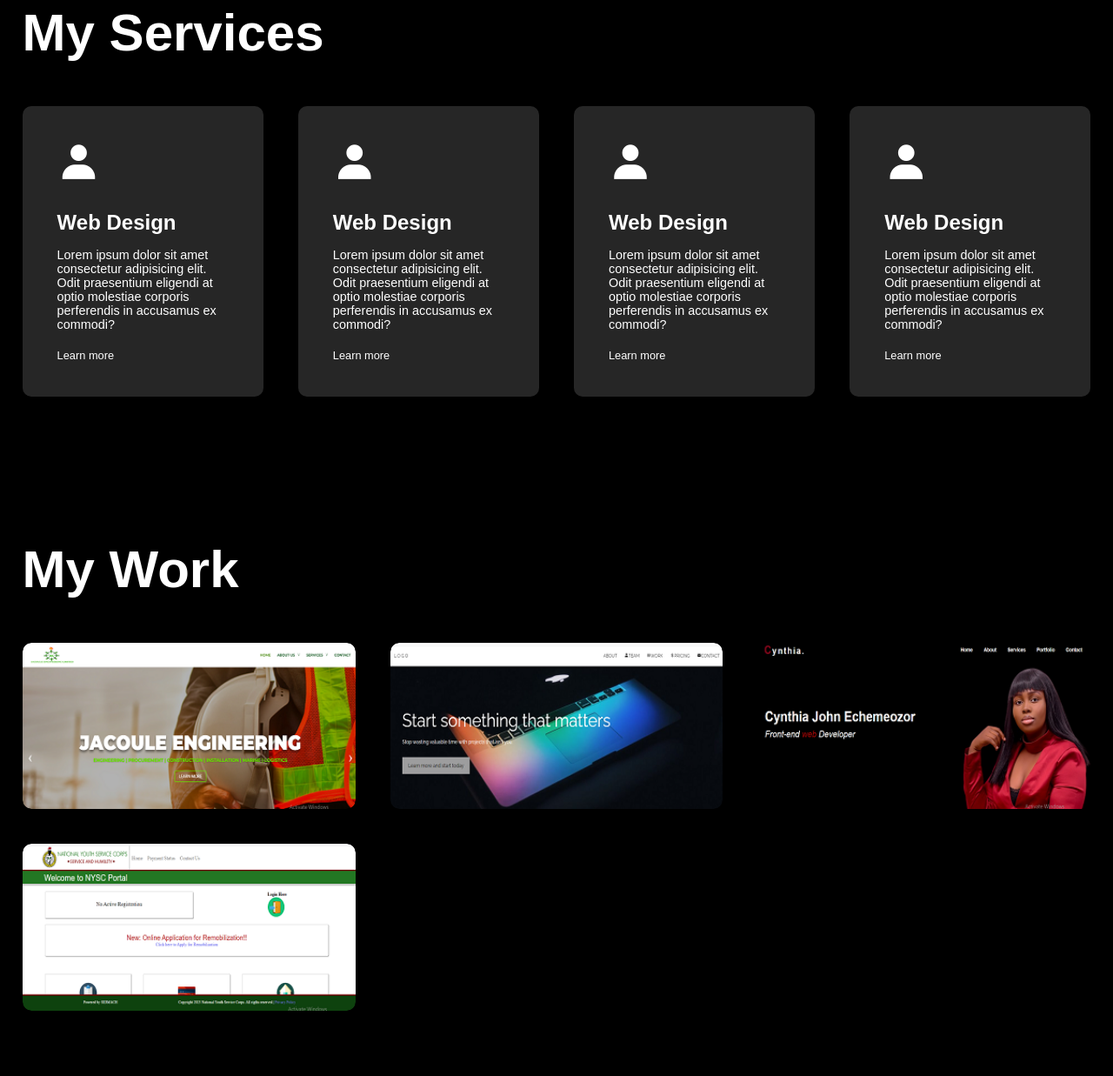
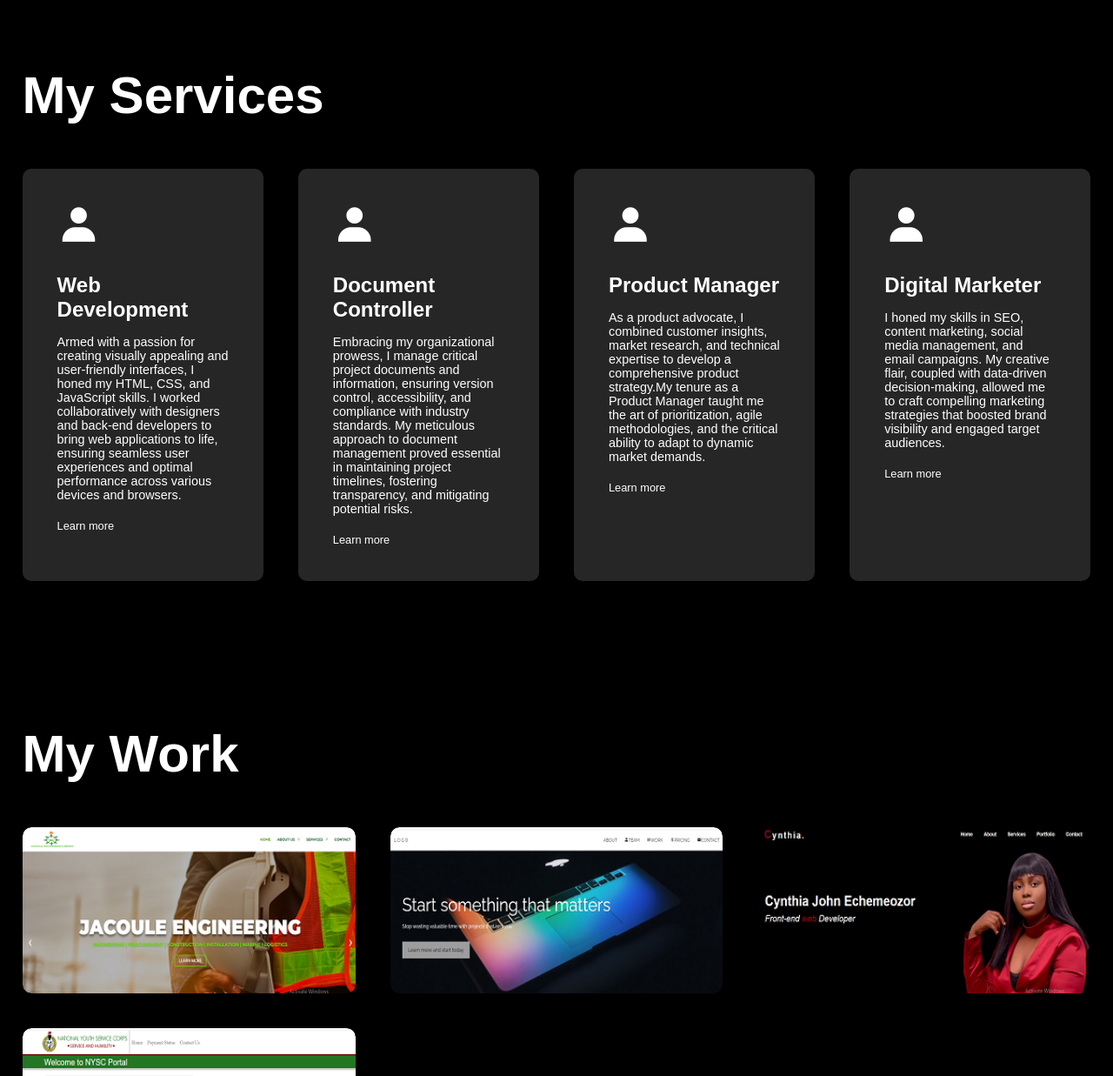
Before and after one commit to CynthiaJohn11/myportfolio, a plain HTML site: page index.html in a window 1280 px wide. Shown: the part 1495-2732 px from the top of the page at 87% size. Drawn offline with nearby package versions, Linux system fonts and the light colour scheme.

Commit message:
Add files via upload

```diff
--- a/index.html
+++ b/index.html
@@ -51,8 +51,12 @@
 
                     <div class="about-col-2">
                         <h1 class="sub-title animate-pulse">About me</h1>
-                        <h3>I am a front-end developer, Document controller, Product manager, Digital Marketer.</h3>
-                        <p>My name is Cynthia John Echemeozor, i am a passionate frontend web developer with a strong love for crafting visually appealing and user-friendly websites. With a solid foundation in HTML, CSS, Bootstrap, JavaScript, and React, I thrive on transforming design concepts into interactive and engaging digital experiences. I'm also passionate about collaborating on exciting projects and helping businesses thrive in the digital landscape. Whether you require a visually stunning website, impeccable document control, product innovation, or digital excellence, I am here to make it happen.</p>
+                        <h3>My name is Cynthia John Echemeozor</h3>
+                        <p>As a seasoned professional adept in the fields of <b>frontend development, document controller, product management, and digital marketer</b>, I boast a wealth of experience spanning several years. My expertise lies in HTML, CSS,  Bootstrap, JavaScript, and React enabling me to craft seamless and user-friendly websites. Moreover, my skills extend to effective <b>document management</b>, ensuring smooth project workflows and compliance.  <br>
+
+                        In <b>product management</b>, I thrive on strategizing and overseeing the entire product lifecycle, from conception to launch. My innate ability to analyze market trends and customer insights enables me to deliver products that truly resonate with the target audience.
+
+                        As a <b>digital marketer</b>, I possess a creative flair and data-driven approach that fuels my success in devising compelling campaigns across various platforms. Proficient in Adobe Photoshop, Illustrator, and Canva, I bring captivating visuals to marketing</p>
 
                         <div class="tab-titles">
                             <p class="tab-links active-link" onclick="opentab('skills')">Skills</p>
@@ -107,29 +111,29 @@
                     <div class="services-list">
                         <div>
                             <i class='bx bxs-user box'></i>
-                            <h2>Web Design</i></h2>
-                            <p>Lorem ipsum dolor sit amet consectetur adipisicing elit. Odit praesentium eligendi at optio molestiae corporis perferendis in accusamus ex commodi?</p>
+                            <h2>Web Development</i></h2>
+                            <p>Armed with a passion for creating visually appealing and user-friendly interfaces, I honed my HTML, CSS, and JavaScript skills. I worked collaboratively with designers and back-end developers to bring web applications to life, ensuring seamless user experiences and optimal performance across various devices and browsers.</p>
                             <a href="">Learn more</a>
                         </div>
 
                         <div>
                             <i class='bx bxs-user box'></i>
-                            <h2>Web Design</i></h2>
-                            <p>Lorem ipsum dolor sit amet consectetur adipisicing elit. Odit praesentium eligendi at optio molestiae corporis perferendis in accusamus ex commodi?</p>
+                            <h2>Document Controller</i></h2>
+                            <p>Embracing my organizational prowess, I manage critical project documents and information, ensuring version control, accessibility, and compliance with industry standards. My meticulous approach to document management proved essential in maintaining project timelines, fostering transparency, and mitigating potential risks.</p>
                             <a href="">Learn more</a>
                         </div>
 
                         <div>
                             <i class='bx bxs-user box'></i>
-                            <h2>Web Design</i></h2>
-                            <p>Lorem ipsum dolor sit amet consectetur adipisicing elit. Odit praesentium eligendi at optio molestiae corporis perferendis in accusamus ex commodi?</p>
+                            <h2>Product Manager</i></h2>
+                            <p>As a product advocate, I combined customer insights, market research, and technical expertise to develop a comprehensive product strategy.My tenure as a Product Manager taught me the art of prioritization, agile methodologies, and the critical ability to adapt to dynamic market demands.</p>
                             <a href="">Learn more</a>
                         </div>
 
                         <div>
                             <i class='bx bxs-user box'></i>
-                            <h2>Web Design</i></h2>
-                            <p>Lorem ipsum dolor sit amet consectetur adipisicing elit. Odit praesentium eligendi at optio molestiae corporis perferendis in accusamus ex commodi?</p>
+                            <h2>Digital Marketer</i></h2>
+                            <p>I honed my skills in SEO, content marketing, social media management, and email campaigns. My creative flair, coupled with data-driven decision-making, allowed me to craft compelling marketing strategies that boosted brand visibility and engaged target audiences.</p>
                             <a href="">Learn more</a>
                         </div>
                     </div>
@@ -145,8 +149,8 @@
                     <div class="work">
                         <img src="images/soft-engineering-site.png">
                         <div class="layer">
-                            <h3>Web Development</h3>
-                            <p>Proficient in HTML, CSS, and JavaScript, I create visually appealing and user-friendly websites. I prioritize responsive design and stay updated on industry trends to deliver exceptional user experiences.</p>
+                            <h3>Engineering Website</h3>
+                            <p>This websites provides comprehensive and innovative solutions, showcasing cutting-edge projects, and fostering a collaborative platform for industry professionals and enthusiasts alike."</p>
                             <a href=""><i class='bx bxs-user box'></i></a>
                         </div>
                     </div>
@@ -154,8 +158,8 @@
                     <div class="work">
                         <img src="images/w3s-worktemplate.png">
                         <div class="layer">
-                            <h3>Web Development</h3>
-                            <p>Proficient in HTML, CSS, and JavaScript, I create visually appealing and user-friendly websites. I prioritize responsive design and stay updated on industry trends to deliver exceptional user experiences.</p>
+                            <h3>Homepage Templates</h3>
+                            <p>The home page template I built offers a captivating and user-friendly design, featuring seamless navigation and engaging visuals to create a compelling online presence for businesses and individuals.</p>
                             <a href=""><i class='bx bxs-user box'></i></a>
                         </div>
                     </div>
@@ -163,8 +167,8 @@
                     <div class="work">
                         <img src="images/portfolio-website.png">
                         <div class="layer">
-                            <h3>Web Development</h3>
-                            <p>Proficient in HTML, CSS, and JavaScript, I create visually appealing and user-friendly websites. I prioritize responsive design and stay updated on industry trends to deliver exceptional user experiences.</p>
+                            <h3>My Portfolio</h3>
+                            <p>"My portfolio showcases a diverse collection of my work, highlighting my expertise, with a focus on creating impactful user experiences and successful project outcomes."</p>
                             <a href=""><i class='bx bxs-user box'></i></a>
                         </div>
                     </div>
@@ -172,8 +176,8 @@
                     <div class="work">
                         <img src="images/Nysc-workclone.png">
                         <div class="layer">
-                            <h3>Web Development</h3>
-                            <p>Proficient in HTML, CSS, and JavaScript, I create visually appealing and user-friendly websites. I prioritize responsive design and stay updated on industry trends to deliver exceptional user experiences.</p>
+                            <h3>NYSC</h3>
+                            <p>Recreated Our NYSC website  which serves as an official platform providing essential information, updates, and resources for participants of the National Youth Service Corps program.</p>
                             <a href=""><i class='bx bxs-user box'></i></a>
                         </div>
                     </div>
@@ -198,14 +202,16 @@
                             <a href=""><i class='bx bxs-user box'></i></a>
                             <a href=""><i class='bx bxs-user box'></i></a>
                         </div>
-                        <a href="images/Successtablet.pdf" download class="btn">Download CV</a>
+                        <a href="images/my cv.pdf" download class="btn">Download CV</a>
                     </div>
+
                     <!-- this  is for the form -->
                     <div class="contact-right">
-                        <form>
-                            <input type="text" name="Name" placeholder="Your Name" required>
-                            <input type="email" name="Email" placeholder="Your Email" required>
-                            <textarea name="Message" rows="6" placeholder="Your Message"></textarea>
+                        <form action="https://formlinx.onrender.com/api/form/P5VanFLWQ"
+                        method="post">
+                            <input type="text" name="name" placeholder="Your Name" required>
+                            <input type="email" name="email" placeholder="Your Email" required>
+                            <textarea name="message" rows="6" placeholder="Your Message"></textarea>
                             <button type="submit" class="btn">Submit</button>
                         </form>
                     </div>
```
